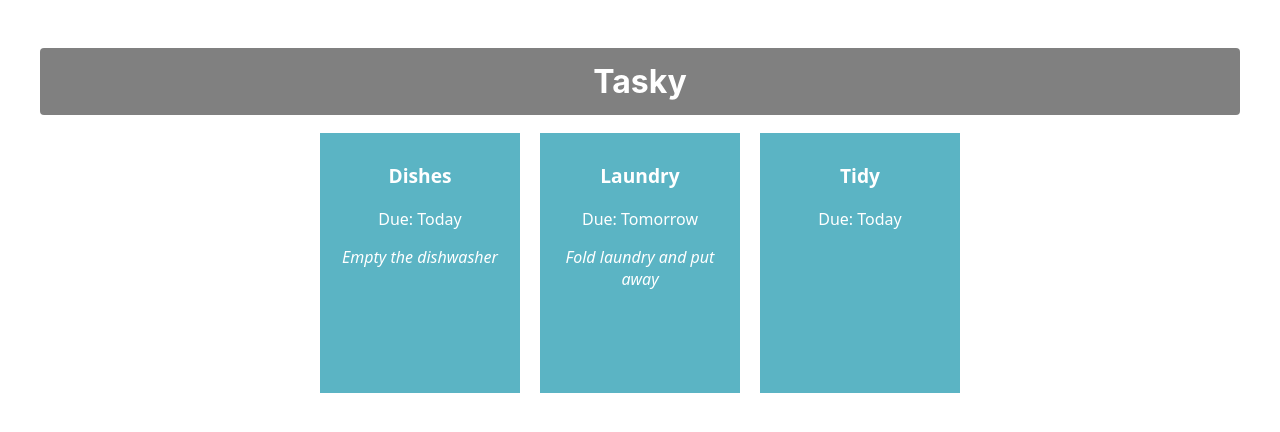
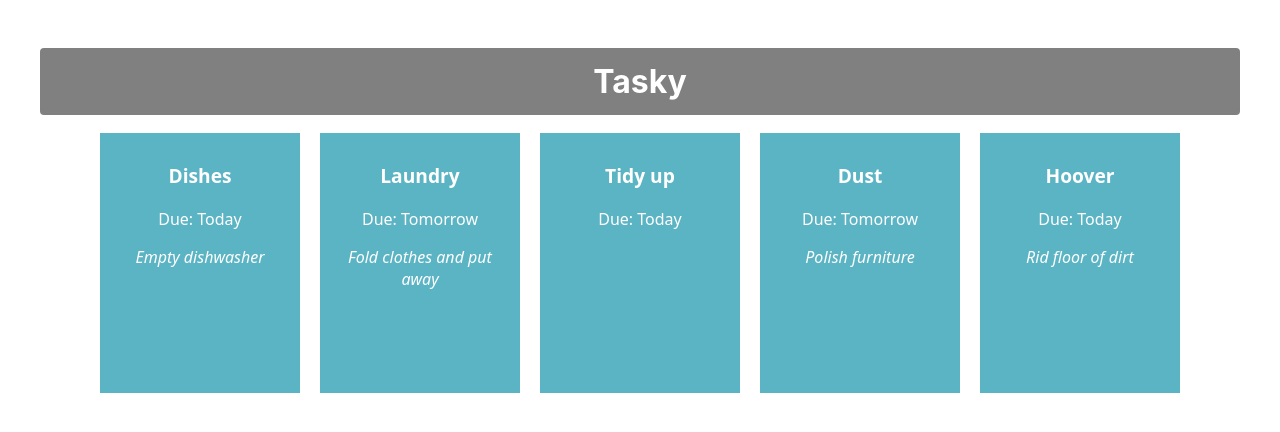
Before and after one commit to kateoneill/react-basics-labs, a React (Create React App) app in the folder tasky/: page / in a window 1280 px wide. Shown: the top 432 px of the page. Built offline with nearby package versions, Linux system fonts and the light colour scheme.

Commit message:
Completed Week 2 Lab B

```diff
--- a/tasky/src/App.js
+++ b/tasky/src/App.js
@@ -1,15 +1,31 @@
+import React, { useState } from 'react';
 import logo from './logo.svg';
 import './App.css';
 import Task from './components/Task';
 
 
 function App() {
+  const [ taskState, setTaskState ] = useState({
+    tasks: [
+      { id: 1, title:"Dishes", description: "Empty dishwasher", deadline: "Today" },
+      { id: 2, title: "Laundry", description: "Fold clothes and put away", deadline: "Tomorrow" },
+      { id: 3, title: "Tidy up", deadline: "Today" },
+      { id: 4, title: "Dust", description: "Polish furniture", deadline: "Tomorrow"},
+      { id: 5, title: "Hoover", description: "Rid floor of dirt", deadline: "Today"}
+    ]
+  });
+
   return (
     <div className="container">
       <h1>Tasky</h1>
-      <Task title="Dishes" deadline="Today" description="Empty the dishwasher"/>
-      <Task title="Laundry" deadline="Tomorrow" description="Fold laundry and put away"/>
-      <Task title="Tidy" deadline="Today" />
+      {taskState.tasks.map((task) => (
+        <Task
+          title={task.title}
+          description={task.description}
+          deadline={task.deadline}
+          key={task.id}
+        />
+      ))}
     </div>
   );
 }
```
